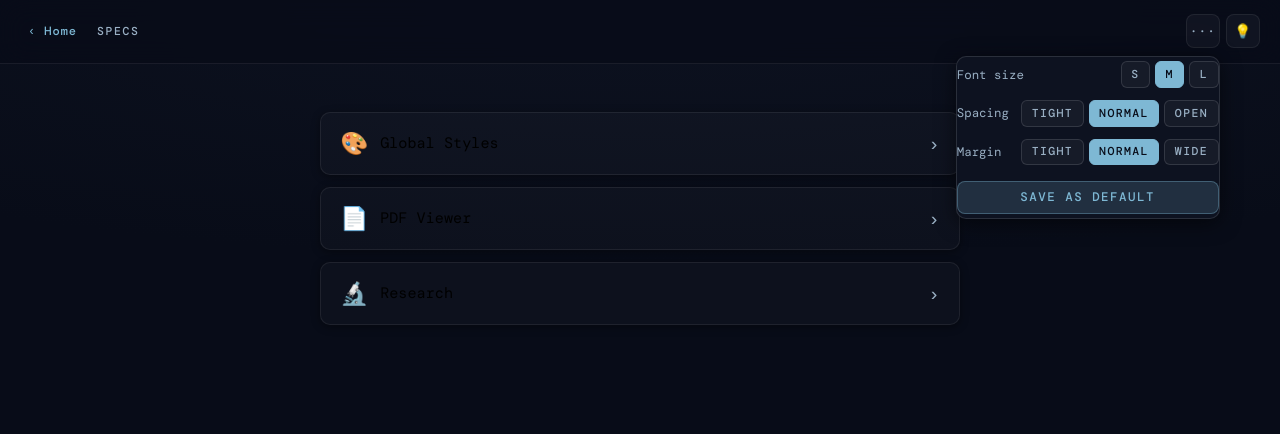
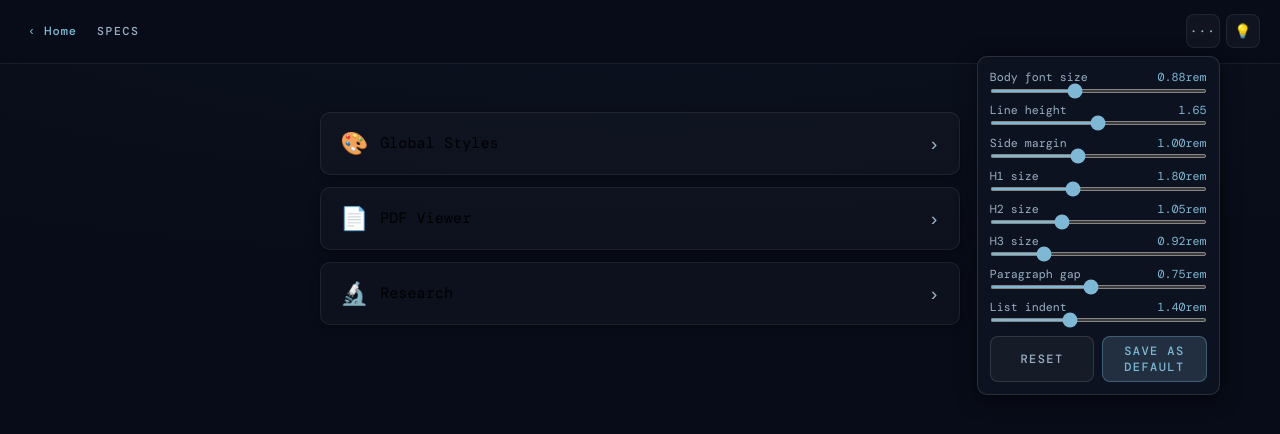
Before and after one commit to willchurcher/willchurcher-apps, a React (Vite) app in the folder apps/example/: page /specs in a window 1280 px wide. Both pictures are taken after a click on the button "···". Shown: the top 434 px of the page. Built offline with nearby package versions, Linux system fonts and the light colour scheme; a web font is replaced by a local one.

Commit message:
Specs: per-number sliders for all spacing/sizing, fix side margin via CSS var

```diff
--- a/apps/example/src/App.css
+++ b/apps/example/src/App.css
@@ -1196,8 +1196,12 @@ a { color: inherit; text-decoration: none; }
 .specs-card-label { flex: 1; font-size: 0.95rem; color: var(--text1); }
 .specs-card-arrow { font-size: 1.2rem; color: var(--text2); }
 
+/* Content area — side padding controlled by --sm-side CSS var */
 .specs-content {
-  padding: 1rem;
+  padding-top: 1rem;
+  padding-bottom: 2rem;
+  padding-left:  var(--sm-side, 1rem);
+  padding-right: var(--sm-side, 1rem);
 }
 
 .specs-loading,
@@ -1207,24 +1211,41 @@ a { color: inherit; text-decoration: none; }
   padding: 1rem;
 }
 
-/* Rendered markdown — font-size and line-height set dynamically via inline style */
+/* Rendered markdown — all sizing via CSS vars set on .specs-content */
 .specs-markdown {
   color: var(--text1);
+  font-size:   var(--sm-fs,   0.88rem);
+  line-height: var(--sm-lh,   1.65);
 }
 
-.specs-markdown h1 { font-family: var(--font-display); font-size: 1.8rem; margin: 0 0 1rem; color: var(--accent); }
-.specs-markdown h2 { font-size: 1.05rem; margin: 1.5rem 0 0.5rem; color: var(--accent); border-bottom: 1px solid var(--border); padding-bottom: 0.25rem; }
-.specs-markdown h3 { font-size: 0.92rem; margin: 1.2rem 0 0.4rem; color: var(--text1); }
-.specs-markdown p  { margin: 0 0 0.75rem; }
+.specs-markdown h1 {
+  font-family: var(--font-display);
+  font-size: var(--sm-h1, 1.80rem);
+  margin: 0 0 1rem;
+  color: var(--accent);
+}
+.specs-markdown h2 {
+  font-size: var(--sm-h2, 1.05rem);
+  margin: 1.5rem 0 0.5rem;
+  color: var(--accent);
+  border-bottom: 1px solid var(--border);
+  padding-bottom: 0.25rem;
+}
+.specs-markdown h3 {
+  font-size: var(--sm-h3, 0.92rem);
+  margin: 1.2rem 0 0.4rem;
+  color: var(--text1);
+}
+.specs-markdown p  { margin: 0 0 var(--sm-pg, 0.75rem); }
 .specs-markdown ul,
-.specs-markdown ol { padding-left: 1.4rem; margin: 0 0 0.75rem; }
+.specs-markdown ol { padding-left: var(--sm-li, 1.4rem); margin: 0 0 var(--sm-pg, 0.75rem); }
 .specs-markdown li { margin-bottom: 0.25rem; }
 .specs-markdown a  { color: var(--accent); text-decoration: none; }
 .specs-markdown a:hover { text-decoration: underline; }
 
 .specs-markdown code {
   font-family: var(--font-mono);
-  font-size: 0.82rem;
+  font-size: 0.82em;
   background: var(--surface2);
   border: 1px solid var(--border);
   border-radius: 4px;
@@ -1237,21 +1258,21 @@ a { color: inherit; text-decoration: none; }
   border-radius: 8px;
   padding: 0.85rem 1rem;
   overflow-x: auto;
-  margin: 0 0 0.75rem;
+  margin: 0 0 var(--sm-pg, 0.75rem);
 }
 
 .specs-markdown pre code {
   background: none;
   border: none;
   padding: 0;
-  font-size: 0.8rem;
+  font-size: 0.9em;
 }
 
 .specs-markdown table {
   border-collapse: collapse;
   width: 100%;
-  margin: 0 0 0.75rem;
-  font-size: 0.82rem;
+  margin: 0 0 var(--sm-pg, 0.75rem);
+  font-size: 0.9em;
 }
 
 .specs-markdown th,
@@ -1263,50 +1284,57 @@ a { color: inherit; text-decoration: none; }
 
 .specs-markdown th { background: var(--surface2); color: var(--accent); }
 
-/* Options panel */
+/* Options panel — scrollable for 8 sliders */
 .specs-options-panel {
   display: flex;
   flex-direction: column;
-  gap: 0.75rem;
-  padding: 0.25rem 0;
-  min-width: 200px;
+  gap: 0.6rem;
+  padding: 0.75rem;
+  min-width: 240px;
+  max-height: 65vh;
+  overflow-y: auto;
 }
 
-.specs-opt-row {
+.specs-slider-row {
   display: flex;
-  align-items: center;
-  justify-content: space-between;
-  gap: 0.75rem;
+  flex-direction: column;
+  gap: 0.2rem;
 }
 
-.specs-opt-label {
-  font-size: 0.78rem;
-  color: var(--text2);
-  white-space: nowrap;
+.specs-slider-header {
+  display: flex;
+  justify-content: space-between;
+  align-items: baseline;
 }
 
-.specs-opt-btns {
-  display: flex;
-  gap: 0.3rem;
+.specs-slider-label {
+  font-size: 0.73rem;
+  color: var(--text2);
 }
 
-.specs-opt-btn {
-  font-size: 0.72rem;
-  padding: 0.3rem 0.6rem;
-  border-radius: 6px;
+.specs-slider-value {
+  font-size: 0.73rem;
+  color: var(--accent);
+  font-variant-numeric: tabular-nums;
 }
 
-.specs-opt-active {
-  background: var(--accent) !important;
-  color: #080c18 !important;
-  border-color: var(--accent) !important;
+.specs-slider {
+  width: 100%;
+  accent-color: var(--accent);
+  cursor: pointer;
+  height: 4px;
 }
 
-.specs-save-btn {
+.specs-options-actions {
+  display: flex;
+  gap: 0.5rem;
   margin-top: 0.25rem;
-  font-size: 0.78rem;
-  padding: 0.45rem 0.9rem;
-  align-self: stretch;
+}
+
+.specs-opt-action-btn {
+  flex: 1;
+  font-size: 0.75rem;
+  padding: 0.4rem 0.5rem;
   text-align: center;
 }
 
--- a/apps/example/src/Specs.tsx
+++ b/apps/example/src/Specs.tsx
@@ -17,17 +17,28 @@ const SPECS = [
 // ── Typography settings ────────────────────────────────────────────────────────
 
 interface SpecsSettings {
-  fontSize:   'sm' | 'md' | 'lg'
-  lineHeight: 'compact' | 'normal' | 'relaxed'
-  margin:     'tight' | 'normal' | 'wide'
+  fontSize:     number   // rem  e.g. 0.88
+  lineHeight:   number   // unitless e.g. 1.65
+  sidePadding:  number   // rem  e.g. 1.0  (left + right margin from screen edge)
+  h1Size:       number   // rem  e.g. 1.80
+  h2Size:       number   // rem  e.g. 1.05
+  h3Size:       number   // rem  e.g. 0.92
+  paragraphGap: number   // rem  e.g. 0.75 (space after p / list block)
+  listIndent:   number   // rem  e.g. 1.40 (ul/ol padding-left)
 }
 
-const DEFAULTS: SpecsSettings = { fontSize: 'md', lineHeight: 'normal', margin: 'normal' }
+const DEFAULTS: SpecsSettings = {
+  fontSize:     0.88,
+  lineHeight:   1.65,
+  sidePadding:  1.00,
+  h1Size:       1.80,
+  h2Size:       1.05,
+  h3Size:       0.92,
+  paragraphGap: 0.75,
+  listIndent:   1.40,
+}
+
 const SETTINGS_KEY = 'specs-settings'
-
-const FONT_SIZES   = { sm: '0.78rem', md: '0.88rem',  lg: '1.0rem'  }
-const LINE_HEIGHTS = { compact: '1.4', normal: '1.65', relaxed: '1.9' }
-const MARGINS      = { tight: '0.5rem 0.75rem', normal: '1rem 1.25rem', wide: '1.5rem 2.5rem' }
 
 function loadSettings(): SpecsSettings {
   try { return { ...DEFAULTS, ...JSON.parse(localStorage.getItem(SETTINGS_KEY) ?? '{}') } }
@@ -36,51 +47,55 @@ function loadSettings(): SpecsSettings {
 
 // ── Options panel ──────────────────────────────────────────────────────────────
 
-function SpecsOptions({ settings, onChange, onSave }: {
+const SLIDERS: {
+  key:   keyof SpecsSettings
+  label: string
+  min:   number
+  max:   number
+  step:  number
+  unit:  string
+}[] = [
+  { key: 'fontSize',     label: 'Body font size',   min: 0.68, max: 1.20, step: 0.01, unit: 'rem' },
+  { key: 'lineHeight',   label: 'Line height',       min: 1.10, max: 2.20, step: 0.05, unit: ''    },
+  { key: 'sidePadding',  label: 'Side margin',       min: 0.00, max: 2.50, step: 0.05, unit: 'rem' },
+  { key: 'h1Size',       label: 'H1 size',           min: 1.20, max: 2.80, step: 0.05, unit: 'rem' },
+  { key: 'h2Size',       label: 'H2 size',           min: 0.82, max: 1.60, step: 0.05, unit: 'rem' },
+  { key: 'h3Size',       label: 'H3 size',           min: 0.75, max: 1.40, step: 0.05, unit: 'rem' },
+  { key: 'paragraphGap', label: 'Paragraph gap',     min: 0.10, max: 1.50, step: 0.05, unit: 'rem' },
+  { key: 'listIndent',   label: 'List indent',       min: 0.50, max: 3.00, step: 0.10, unit: 'rem' },
+]
+
+function SpecsOptions({ settings, onChange, onSave, onReset }: {
   settings: SpecsSettings
   onChange: (s: SpecsSettings) => void
   onSave:   () => void
+  onReset:  () => void
 }) {
-  function ToggleRow<K extends keyof SpecsSettings>({ label, field, options }: {
-    label:   string
-    field:   K
-    options: { value: SpecsSettings[K]; label: string }[]
-  }) {
-    return (
-      <div className="specs-opt-row">
-        <span className="specs-opt-label">{label}</span>
-        <div className="specs-opt-btns">
-          {options.map(o => (
-            <button
-              key={String(o.value)}
-              className={`btn specs-opt-btn ${settings[field] === o.value ? 'specs-opt-active' : ''}`}
-              onClick={() => onChange({ ...settings, [field]: o.value })}
-            >
-              {o.label}
-            </button>
-          ))}
-        </div>
-      </div>
-    )
-  }
-
   return (
     <div className="specs-options-panel">
-      <ToggleRow
-        label="Font size" field="fontSize"
-        options={[{ value: 'sm', label: 'S' }, { value: 'md', label: 'M' }, { value: 'lg', label: 'L' }]}
-      />
-      <ToggleRow
-        label="Spacing" field="lineHeight"
-        options={[{ value: 'compact', label: 'Tight' }, { value: 'normal', label: 'Normal' }, { value: 'relaxed', label: 'Open' }]}
-      />
-      <ToggleRow
-        label="Margin" field="margin"
-        options={[{ value: 'tight', label: 'Tight' }, { value: 'normal', label: 'Normal' }, { value: 'wide', label: 'Wide' }]}
-      />
-      <button className="btn btn-primary specs-save-btn" onClick={onSave}>
-        Save as default
-      </button>
+      {SLIDERS.map(s => (
+        <div key={s.key} className="specs-slider-row">
+          <div className="specs-slider-header">
+            <span className="specs-slider-label">{s.label}</span>
+            <span className="specs-slider-value">
+              {settings[s.key].toFixed(s.step < 0.05 ? 2 : 2)}{s.unit}
+            </span>
+          </div>
+          <input
+            type="range"
+            className="specs-slider"
+            min={s.min}
+            max={s.max}
+            step={s.step}
+            value={settings[s.key]}
+            onChange={e => onChange({ ...settings, [s.key]: Number(e.target.value) })}
+          />
+        </div>
+      ))}
+      <div className="specs-options-actions">
+        <button className="btn specs-opt-action-btn" onClick={onReset}>Reset</button>
+        <button className="btn btn-primary specs-opt-action-btn" onClick={onSave}>Save as default</button>
+      </div>
     </div>
   )
 }
@@ -114,11 +129,19 @@ export default function Specs() {
     setTimeout(() => setSaved(false), 1500)
   }
 
-  const contentStyle: React.CSSProperties = {
-    padding:      MARGINS[settings.margin],
-    fontSize:     FONT_SIZES[settings.fontSize],
-    lineHeight:   LINE_HEIGHTS[settings.lineHeight],
-  }
+  const handleReset = () => setSettings(DEFAULTS)
+
+  // CSS custom properties applied to the content wrapper
+  const contentVars = {
+    '--sm-fs':   `${settings.fontSize}rem`,
+    '--sm-lh':   `${settings.lineHeight}`,
+    '--sm-side': `${settings.sidePadding}rem`,
+    '--sm-h1':   `${settings.h1Size}rem`,
+    '--sm-h2':   `${settings.h2Size}rem`,
+    '--sm-h3':   `${settings.h3Size}rem`,
+    '--sm-pg':   `${settings.paragraphGap}rem`,
+    '--sm-li':   `${settings.listIndent}rem`,
+  } as React.CSSProperties
 
   return (
     <div className="page">
@@ -136,6 +159,7 @@ export default function Specs() {
             settings={settings}
             onChange={setSettings}
             onSave={handleSave}
+            onReset={handleReset}
           />
         )} />
       </header>
@@ -144,7 +168,7 @@ export default function Specs() {
 
       <div className="page-body specs-page">
         {selected ? (
-          <div className="specs-content" style={contentStyle}>
+          <div className="specs-content" style={contentVars}>
             {loadError && <p className="specs-error">Failed to load spec.</p>}
             {!markdown && !loadError && <p className="specs-loading">Loading…</p>}
             {markdown && (
```
